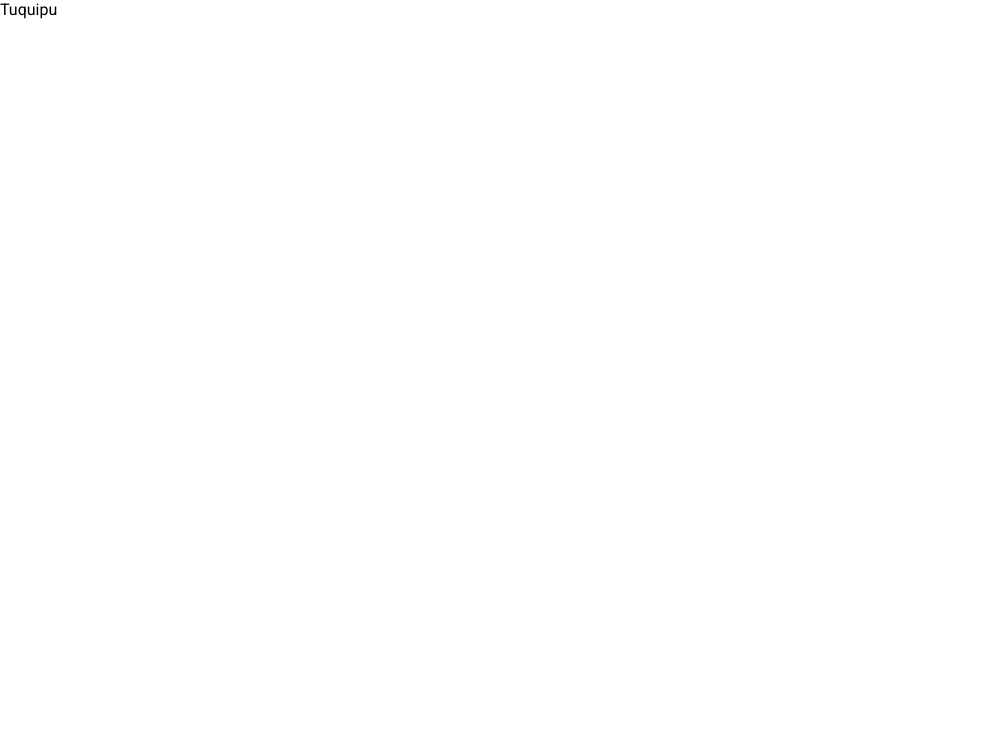
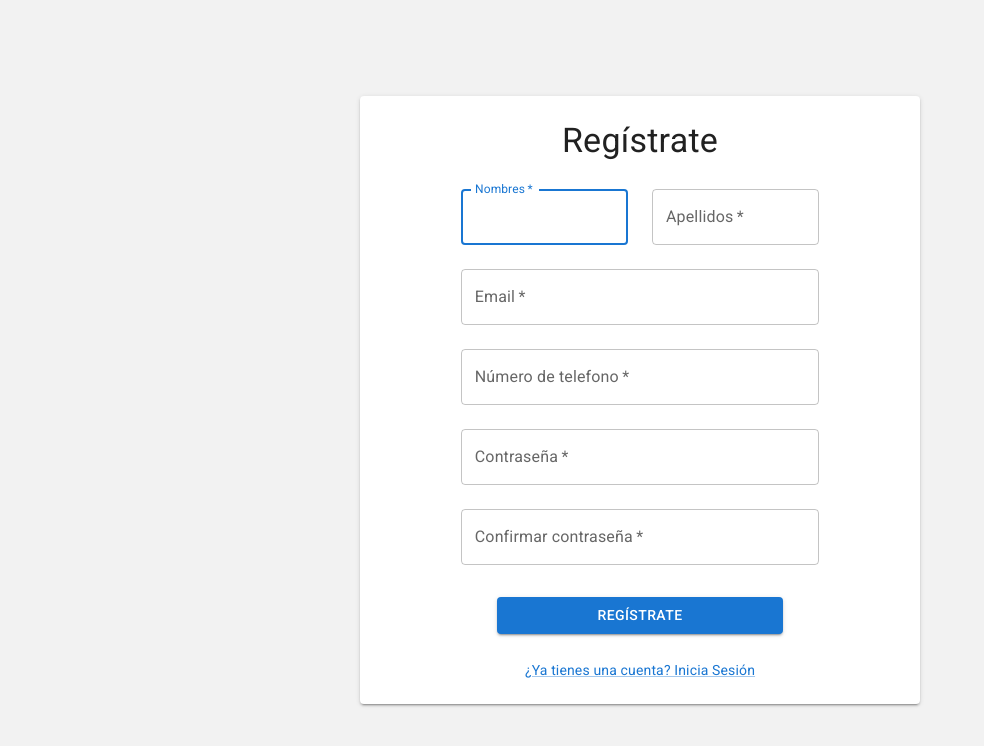
Before and after one commit to mrff88/tuquipu-frontend, a React (Create React App) app: page /register in a window 1280 px wide. Shown: the top 746 px of the page, without its empty margins (0-984 px from the left). Built offline with nearby package versions, Linux system fonts and the light colour scheme.

Commit message:
feat: set up react router dom routing, add login and register pages

```diff
--- /dev/null
+++ b/src/components/layouts/index.js
@@ -0,0 +1,3 @@
+import NoAuthLayout from './noauth/NoAuthLayout';
+
+export { NoAuthLayout };
--- /dev/null
+++ b/src/components/layouts/noauth/NoAuthLayout.js
@@ -0,0 +1,32 @@
+import Container from '@mui/material/Container';
+import Box from '@mui/material/Box';
+import { useSelector } from 'react-redux';
+import { Navigate, Outlet } from 'react-router-dom';
+import { selectToken } from '../../../redux/features/usersSlice';
+
+const NoAuthLayout = () => {
+  const token = useSelector(selectToken);
+
+  if (token) {
+    return <Navigate to="/" replace />;
+  }
+  return (
+    <Box
+      sx={{ display: 'flex', backgroundColor: '#F2F2F2', minHeight: '100vh' }}
+    >
+      <Container
+        component="main"
+        sx={{
+          display: 'flex',
+          flexDirection: 'column',
+          justifyContent: 'center',
+          alignItems: 'center',
+        }}
+      >
+        <Outlet />
+      </Container>
+    </Box>
+  );
+};
+
+export default NoAuthLayout;
--- /dev/null
+++ b/src/pages/Login.js
@@ -0,0 +1,115 @@
+import { Link as RRLink } from 'react-router-dom';
+import Box from '@mui/material/Box';
+import Typography from '@mui/material/Typography';
+import TextField from '@mui/material/TextField';
+import Grid from '@mui/material/Grid';
+import Link from '@mui/material/Link';
+import Button from '@mui/material/Button';
+import Paper from '@mui/material/Paper';
+
+const Login = () => {
+  const handleSubmit = (e) => {
+    e.preventDefault();
+    console.log('submit');
+  };
+
+  return (
+    <Paper
+      elevation={2}
+      sx={{
+        padding: '1.5rem',
+        minWidth: {
+          xs: '85vw',
+          md: '60vw',
+          lg: '40vw',
+          xl: '35vw',
+        },
+      }}
+    >
+      <Box
+        sx={{
+          display: 'flex',
+          flexDirection: 'column',
+          alignItems: 'center',
+          minHeight: '65vh',
+        }}
+      >
+        <Box
+          sx={{
+            display: 'flex',
+            flexDirection: 'column',
+            alignItems: 'center',
+            flex: 1,
+          }}
+        >
+          <Typography
+            color={'#005E5E'}
+            fontFamily={'Audiowide'}
+            component="h1"
+            variant="h2"
+          >
+            TUQUIPU
+          </Typography>
+          <Typography component="h1" variant="h4">
+            Iniciar Sesión
+          </Typography>
+        </Box>
+        <Box
+          component="form"
+          onSubmit={handleSubmit}
+          noValidate
+          sx={{
+            mt: 1,
+            display: 'flex',
+            flexDirection: 'column',
+            width: { xs: '100%', sm: '80%', lg: '60%' },
+            flex: 2,
+          }}
+        >
+          <TextField
+            margin="normal"
+            required
+            fullWidth
+            id="email"
+            label="Email"
+            name="email"
+            autoComplete="email"
+            autoFocus
+          />
+          <TextField
+            margin="normal"
+            required
+            fullWidth
+            name="password"
+            label="Contraseña"
+            type="password"
+            id="password"
+          />
+          <Button
+            type="submit"
+            fullWidth
+            variant="contained"
+            sx={{ mt: 3, mb: 2 }}
+          >
+            Iniciar Sesión
+          </Button>
+        </Box>
+        <Grid
+          container
+          sx={{
+            display: 'flex',
+            justifyContent: 'center',
+            alignItems: 'flex-end',
+            flex: 1,
+          }}
+        >
+          <Link component={RRLink} to="../register" variant="body2">
+            Si no tienes una cuenta, regístrate aquí
+          </Link>
+        </Grid>
+      </Box>
+    </Paper>
+  );
+};
+
+export default Login;
--- /dev/null
+++ b/src/pages/Register.js
@@ -0,0 +1,162 @@
+import { Link as RRLink } from 'react-router-dom';
+import Paper from '@mui/material/Paper';
+import Box from '@mui/material/Box';
+import Typography from '@mui/material/Typography';
+import TextField from '@mui/material/TextField';
+import Grid from '@mui/material/Grid';
+import Button from '@mui/material/Button';
+import Link from '@mui/material/Link';
+
+const Register = () => {
+  const handleSubmit = (e) => {
+    e.preventDefault();
+    console.log('submit');
+  };
+
+  return (
+    <Paper
+      elevation={2}
+      sx={{
+        padding: '1.5rem',
+        minWidth: {
+          xs: '85vw',
+          md: '60vw',
+          lg: '40vw',
+          xl: '35vw',
+        },
+      }}
+    >
+      <Box
+        sx={{
+          display: 'flex',
+          flexDirection: 'column',
+          alignItems: 'center',
+          minHeight: {
+            xs: '80vh',
+            md: '70vh',
+          },
+        }}
+      >
+        <Box
+          sx={{
+            display: 'flex',
+            flexDirection: 'column',
+            alignItems: 'center',
+            flex: 1,
+          }}
+        >
+          <Typography component="h1" variant="h4">
+            Regístrate
+          </Typography>
+        </Box>
+        <Box
+          component="form"
+          onSubmit={handleSubmit}
+          noValidate
+          sx={{
+            mt: 1,
+            display: 'flex',
+            flexDirection: 'column',
+            width: { xs: '100%', sm: '80%', lg: '70%' },
+            flex: 2,
+          }}
+        >
+          <Grid
+            container
+            spacing={{
+              xs: 0,
+              sm: 3,
+            }}
+          >
+            <Grid item xs={12} sm={6}>
+              <TextField
+                margin="normal"
+                required
+                fullWidth
+                id="names"
+                label="Nombres"
+                name="names"
+                autoFocus
+              />
+            </Grid>
+            <Grid item xs={12} sm={6}>
+              <TextField
+                margin="normal"
+                required
+                fullWidth
+                id="lastNames"
+                label="Apellidos"
+                name="lastNames"
+              />
+            </Grid>
+          </Grid>
+          <TextField
+            margin="normal"
+            required
+            fullWidth
+            id="email"
+            label="Email"
+            name="email"
+            autoComplete="email"
+            type="email"
+          />
+          <TextField
+            margin="normal"
+            required
+            fullWidth
+            id="phone"
+            label="Número de telefono"
+            name="phone"
+            type="tel"
+          />
+          <TextField
+            margin="normal"
+            required
+            fullWidth
+            id="password"
+            label="Contraseña"
+            name="password"
+            type="password"
+          />
+          <TextField
+            margin="normal"
+            required
+            fullWidth
+            id="password-conf"
+            label="Confirmar contraseña"
+            name="password-conf"
+            type="password"
+          />
+          <Button
+            type="submit"
+            variant="contained"
+            fullWidth
+            sx={{
+              mt: 3,
+              mb: 2,
+              alignSelf: 'center',
+              maxWidth: '80%',
+            }}
+          >
+            Regístrate
+          </Button>
+        </Box>
+        <Grid
+          container
+          sx={{
+            display: 'flex',
+            justifyContent: 'center',
+            alignItems: 'flex-end',
+            flex: 1,
+          }}
+        >
+          <Link component={RRLink} to="../login" variant="body2">
+            ¿Ya tienes una cuenta? Inicia Sesión
+          </Link>
+        </Grid>
+      </Box>
+    </Paper>
+  );
+};
+
+export default Register;
--- /dev/null
+++ b/src/pages/index.js
@@ -0,0 +1,4 @@
+import Login from './Login';
+import Register from './Register';
+
+export { Login, Register };
--- a/src/routes/App.js
+++ b/src/routes/App.js
@@ -1,7 +1,18 @@
 import React from 'react';
+import { Route, Routes } from 'react-router-dom';
+import { NoAuthLayout } from '../components/layouts';
+import { Login, Register } from '../pages';
 
 function App() {
-  return <div>Tuquipu</div>;
+  return (
+    <Routes>
+      <Route element={<NoAuthLayout />}>
+        <Route index element={<Login />} />
+        <Route exact path="/login" element={<Login />} />
+        <Route exact path="/register" element={<Register />} />
+      </Route>
+    </Routes>
+  );
 }
 
 export default App;
```
